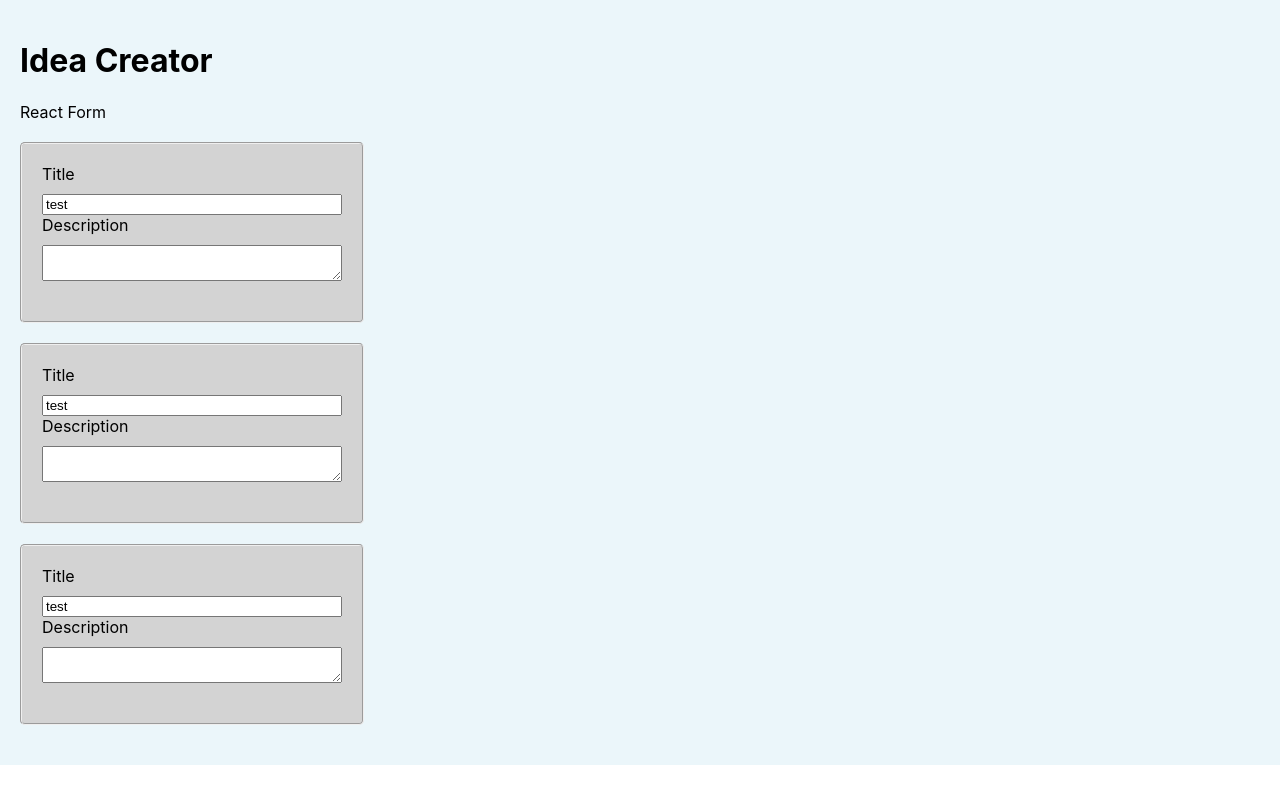
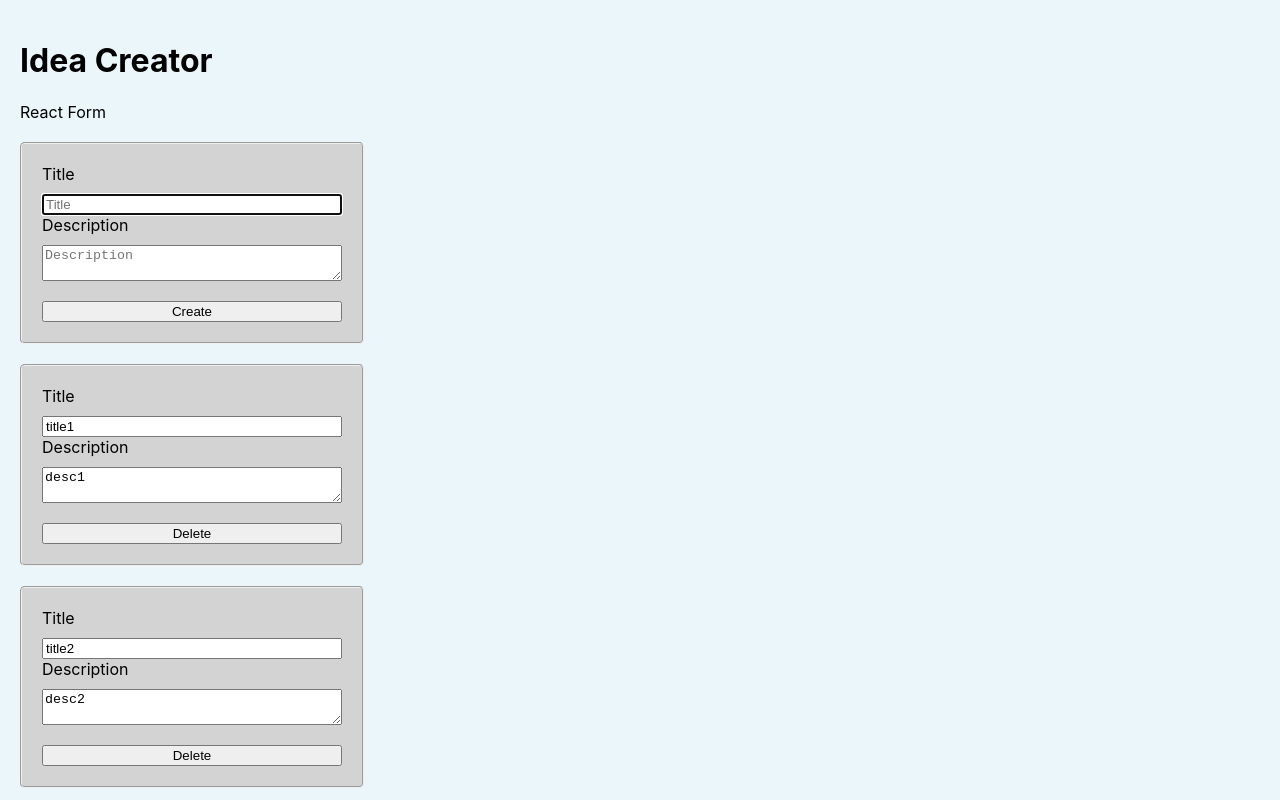
Before and after one commit to kammanz/idea-creator, a React (Create React App) app: page / in a window 1280 px wide. Shown: the top 800 px of the page. Built offline with nearby package versions, Linux system fonts and the light colour scheme.

Commit message:
create field clears on submit

```diff
--- a/src/components/ReactForm.js
+++ b/src/components/ReactForm.js
@@ -1,4 +1,5 @@
 import React, { useState, useEffect } from 'react';
+import { useForm } from 'react-hook-form';
 import styles from './Card.module.css';
 
 const ReactForm = () => {
@@ -6,49 +7,80 @@ const ReactForm = () => {
     { id: 1, title: 'title1', description: 'desc1' },
     { id: 2, title: 'title2', description: 'desc2' },
     { id: 3, title: 'title3', description: 'desc3' },
-    ,
   ]);
-  // const [title, setTitle] = useState('');
-  // const [description, setDescription] = useState('');
-  // const [selectValue, setSelectValue] = useState('');
-  // const [isUpdateDisabled, setIsUpdateDisabled] = useState(true);
-  // const [selectedCard, setSelectedCard] = useState({});
+
+  const { register, handleSubmit, watch, setFocus, reset } = useForm();
 
   useEffect(() => {
-    console.log('use ef fired');
-    // fieldSet();
-  }, []);
+    setFocus('title');
+  }, [setFocus]);
 
-  const FieldSet = () => {
+  const submitList = (data) => {
+    let newIdea = {
+      id: Math.floor(Math.random() * 1000),
+      title: data.title,
+      description: data.description,
+    };
+
+    reset({ title: '' });
+    setIdeas([...ideas, newIdea]);
+  };
+
+  const handleClick = (e, id) => {
+    let filteredArray = ideas.filter((idea) => idea.id !== id);
+    setIdeas(filteredArray);
+  };
+
+  const List = () => {
+    console.log('list ran');
+
     return (
+      <form onSubmit={handleSubmit(submitList)}>
         <fieldset className={styles.card}>
           <label>Title</label>
           <input
             name="title"
             placeholder="Title"
-          defaultValue={'test'}
-          // {...register('title')}
-          // onChange={
-          //   typeOfCard === 'list'
-          //     ? (e) => handleListChange(e, idea, console.log('here', idea))
-          //     : handleTileChange
-          // }
-          // ref={typeOfCard === 'list' ? null : theRef}
+            defaultValue={''}
+            {...register('title')}
           />
           <label>Description</label>
-        <textarea maxLength={140}></textarea>
+          <textarea
+            placeholder="Description"
+            maxLength={140}
+            defaultValue={''}
+            {...register('description')}></textarea>
+          <button type="submit">Create</button>
         </fieldset>
+        {ideas.map((idea) => {
+          let { id, title, description } = idea;
+          return (
+            <fieldset className={styles.card} key={id}>
+              <label>Title</label>
+              <input
+                name="title"
+                placeholder="Title"
+                defaultValue={title}
+                {...register(title)}
+              />
+              <label>Description</label>
+              <textarea
+                placeholder="Description"
+                maxLength={140}
+                defaultValue={description}
+                {...register(description)}></textarea>
+              <button onClick={(e) => handleClick(e, id)}>Delete</button>
+            </fieldset>
+          );
+        })}
+      </form>
     );
   };
 
   return (
     <div>
       <div>React Form</div>
-      <form>
-        {ideas.map((idea) => (
-          <FieldSet key={idea.id} />
-        ))}
-      </form>
+      <List />
     </div>
   );
 };
```
Lines whose indentation alone changed are shown as unchanged.
